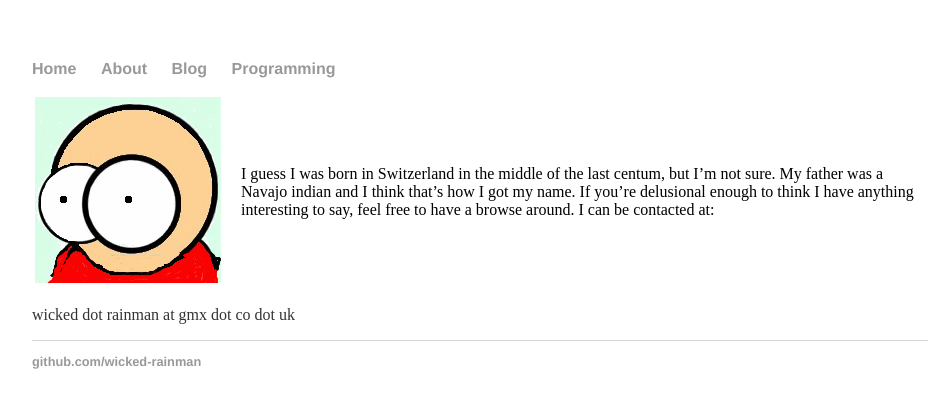
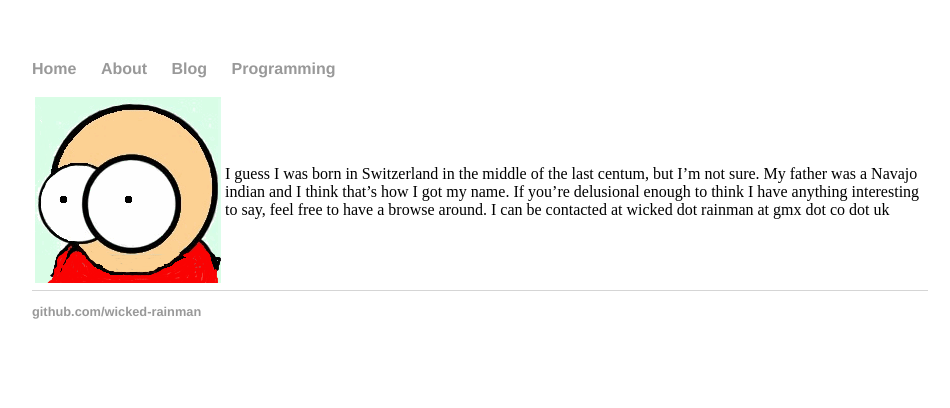
Before and after one commit to wicked-rainman/wicked-rainman.github.io, a Jekyll site: the page built from test.md, in a window 1280 px wide. Shown: the top 408 px of the page, without its empty margins (160-1110 px from the left). Built offline with Jekyll 4.4.1, drawn with Linux system fonts in a browser that asks for light colours; our own code applies the rules of GitHub Pages for plain Markdown files.

Commit message:
Update test.md

```diff
--- a/test.md
+++ b/test.md
@@ -1,5 +1,3 @@
-:----:| :---:| :----: |:-----:
------ | ----- | ----- | ------
-![](/pictures/marv.png) |  |  | I guess I was born in Switzerland in the middle of the last centum, but I'm not sure. My father was a Navajo indian and I think that's how I got my name. If you're delusional enough to think I have anything interesting to say, feel free to have a browse around. I can be contacted at:
-
-wicked dot rainman at gmx dot co dot uk
+:----:| :---:|
+----- | ----- |
+![](/pictures/marv.png) |   I guess I was born in Switzerland in the middle of the last centum, but I'm not sure. My father was a Navajo indian and I think that's how I got my name. If you're delusional enough to think I have anything interesting to say, feel free to have a browse around. I can be contacted at wicked dot rainman at gmx dot co dot uk
```
